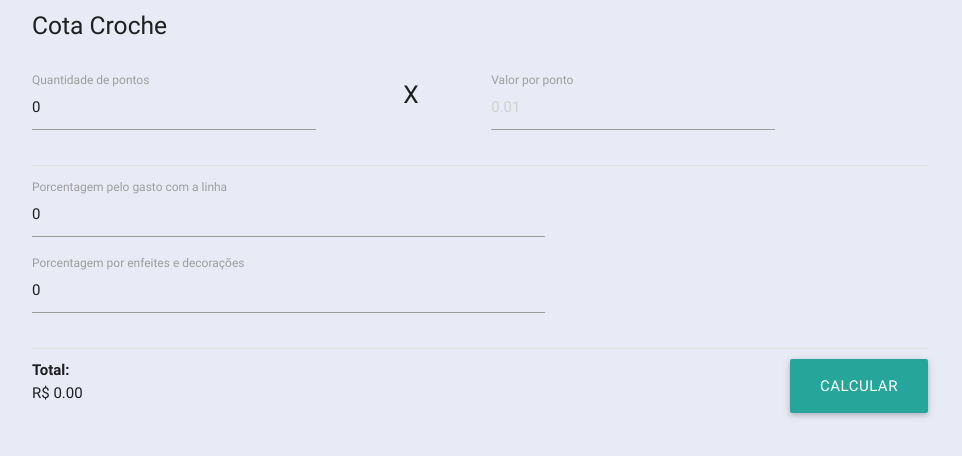
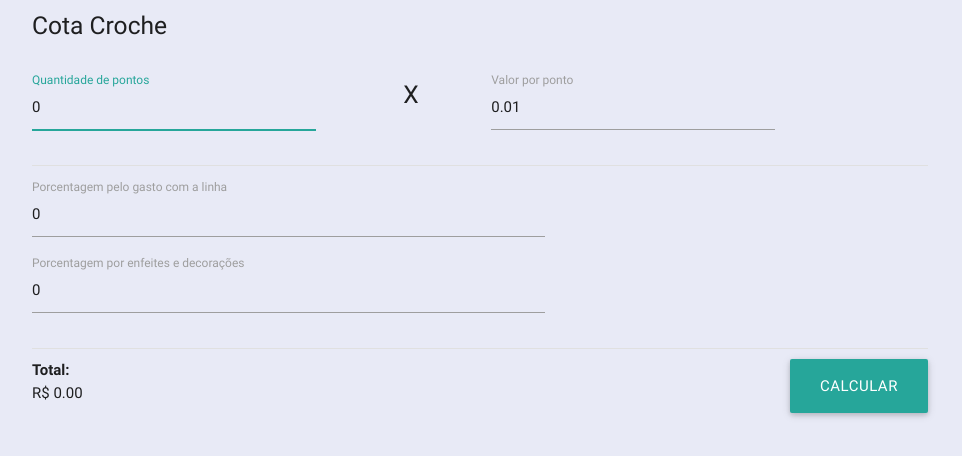
Before and after one commit to AndersonFirmino/cota_croche, a website: page public/index.html in a window 1280 px wide. Shown: the whole page, without its empty margins (160-1122 px from the left). Drawn offline with Linux system fonts and the light colour scheme.

Commit message:
Primeira beta do programa concluida

```diff
--- a/public/index.html
+++ b/public/index.html
@@ -16,7 +16,7 @@
 		</div>
 		<div class="row">
 			<div class="col s4 input-field">
-				<input placeholder="0" type="text" id="qtd-pontos" value="0">
+				<input placeholder="0" type="text" id="qtd-pontos" value="0" autofocus>
 				<label for="qtd-pontos">Quantidade de pontos</label>
 
 			</div>
@@ -25,7 +25,7 @@
 			</div>
 
 			<div class="col s4 input-field">
-				<input placeholder="0.01" type="text" class="" id="valor-por-ponto" value="">
+				<input placeholder="0.01" type="text" class="" id="valor-por-ponto" value="0.01">
 				<label for="valor-por-ponto">Valor por ponto</label>
 			</div>
 		</div>
--- a/public/static/coffee/app.coffee
+++ b/public/static/coffee/app.coffee
@@ -25,6 +25,7 @@ class App
 			symbolStay: false,
 			alowZero: true
 		})
+
 
 
 
```
